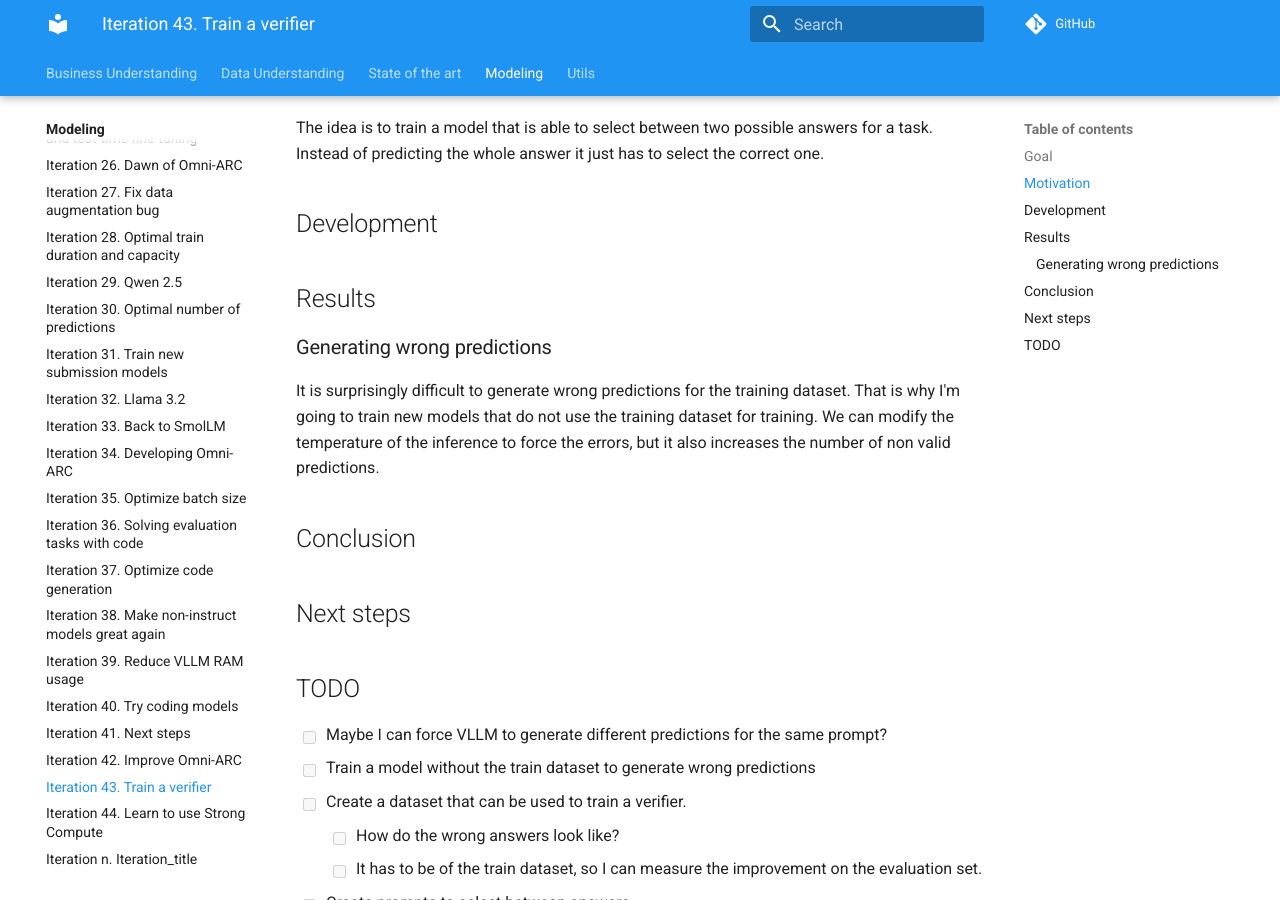
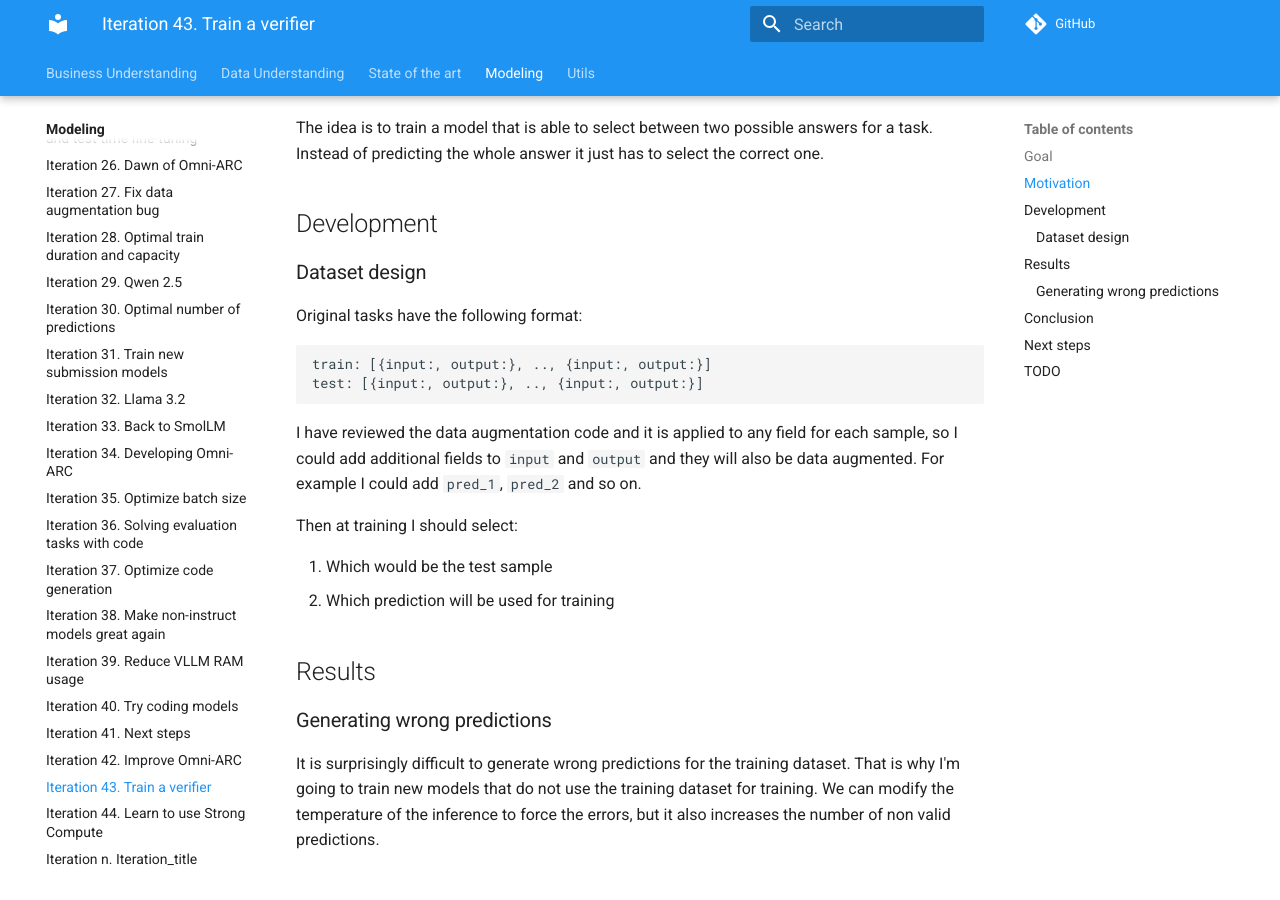
Before and after one commit to zhengjunyao-work/arc24, an MkDocs documentation site: the page built from docs/modeling/Iteration_43_train_a_verifier.md, in a window 1280 px wide and 900 px high, scrolled down 480 px. Built offline with MkDocs 1.6.1 and Material for MkDocs 9.7.7, drawn with Linux system fonts in a browser that asks for light colours; comment, search, counter and statistics services are not loaded.

Commit message:
dataset design

````diff
--- a/docs/modeling/Iteration_43_train_a_verifier.md
+++ b/docs/modeling/Iteration_43_train_a_verifier.md
@@ -19,6 +19,24 @@ for a task. Instead of predicting the whole answer it just has to select the cor
 
 ## Development
 
+### Dataset design
+
+Original tasks have the following format:
+
+```yaml
+train: [{input:, output:}, .., {input:, output:}]
+test: [{input:, output:}, .., {input:, output:}]
+```
+
+I have reviewed the data augmentation code and it is applied to any field for each sample, so I could
+add additional fields to `input` and `output` and they will also be data augmented. For example I could
+add `pred_1`, `pred_2` and so on.
+
+Then at training I should select:
+
+1. Which would be the test sample
+2. Which prediction will be used for training
+
 ## Results
 
 ### Generating wrong predictions
@@ -36,8 +54,8 @@ the temperature of the inference to force the errors, but it also increases the
 - [ ] Maybe I can force VLLM to generate different predictions for the same prompt?
 - [ ] Train a model without the train dataset to generate wrong predictions
 - [ ] Create a dataset that can be used to train a verifier.
-  - [ ] How do the wrong answers look like?
-  - [ ] It has to be of the train dataset, so I can measure the improvement on the evaluation set.
+  - [x] How do the wrong answers look like?
+  - [x] It has to be of the train dataset, so I can measure the improvement on the evaluation set.
 - [ ] Create prompts to select between answers
 - [ ] How to integrate this new task into the training script?
   - [ ] How should I format the dataset?
````
